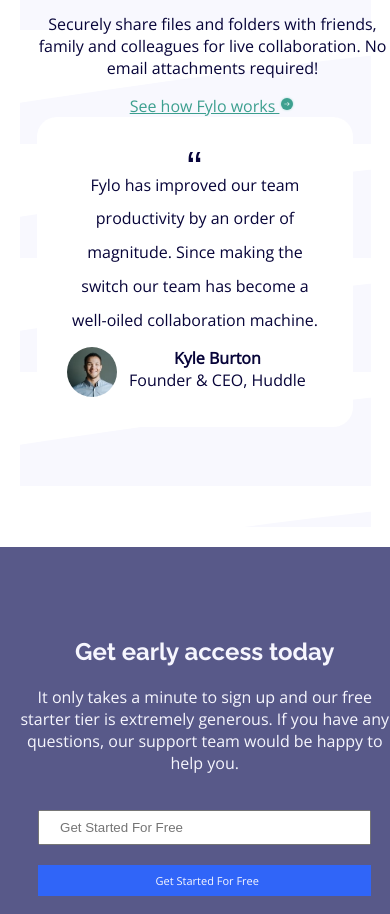
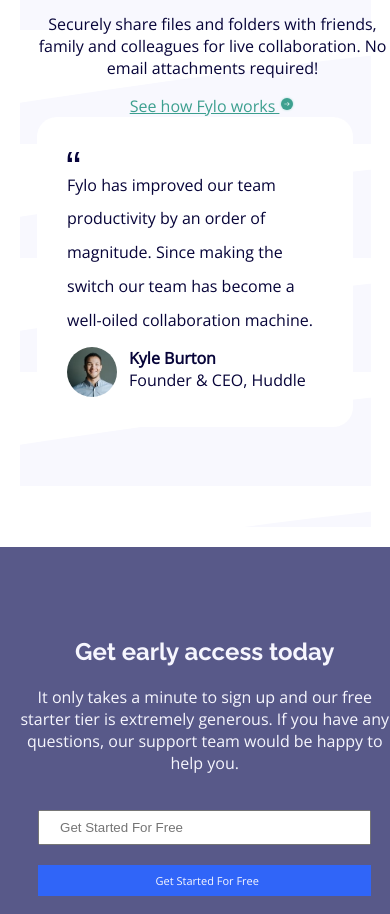
Before and after one commit to imaliesiera/Frontend-Mentors-Challenges, a plain HTML site: page fylo-landing-page-with-two-column-layout-master/index.html in a window 390 px wide. Shown: the part 1180-2094 px from the top of the page. Drawn offline with nearby package versions, Linux system fonts and the light colour scheme.

Commit message:
Align card items

```diff
--- a/fylo-landing-page-with-two-column-layout-master/style.css
+++ b/fylo-landing-page-with-two-column-layout-master/style.css
@@ -328,4 +328,7 @@ a {
   .Contact h1 {
     text-align: left;
   }
+  .card{
+    text-align: left;
+  }
 }
```
